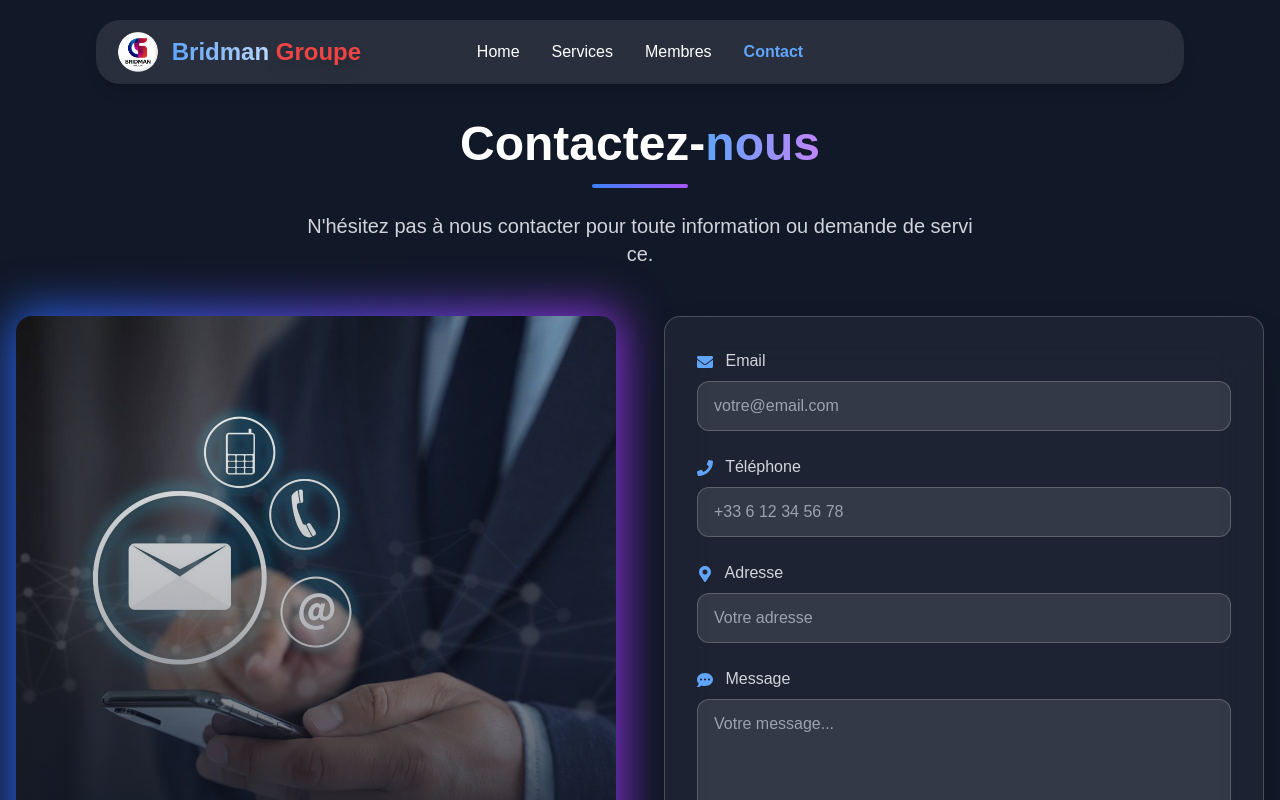
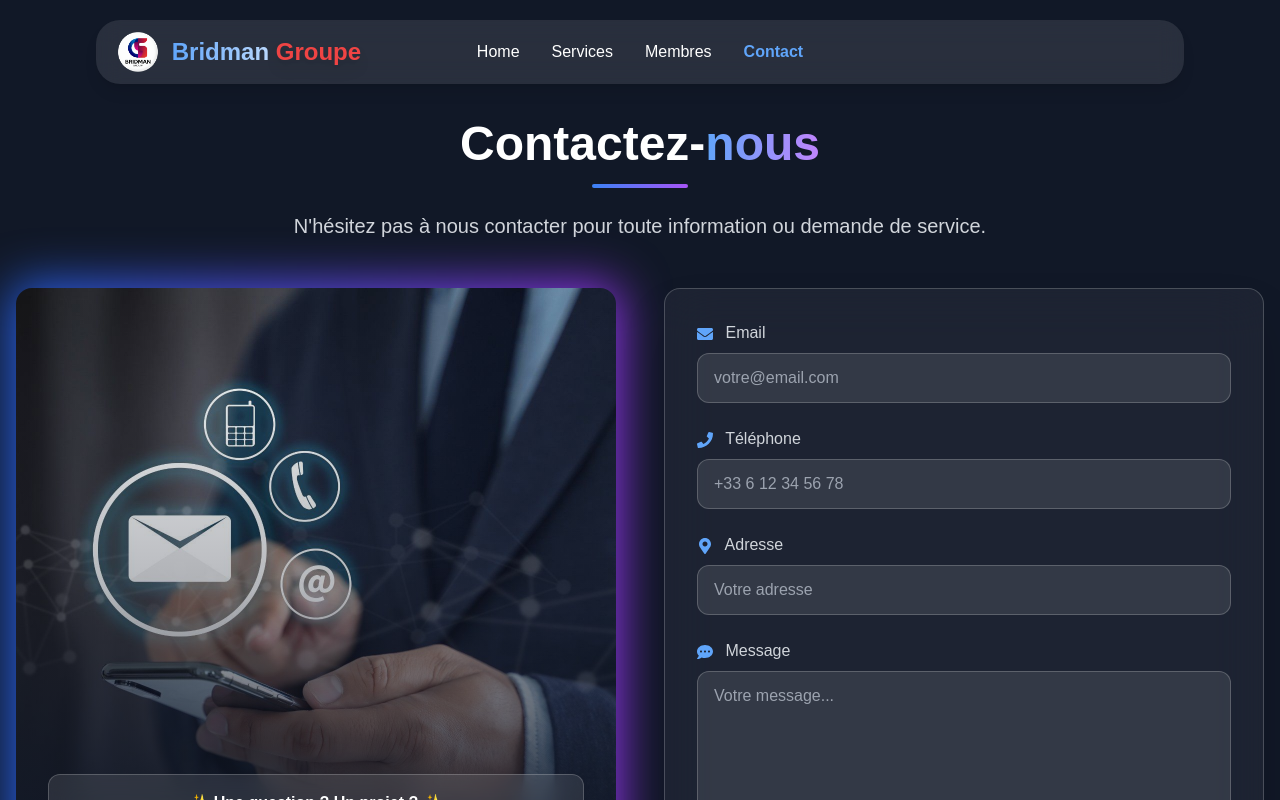
Before and after one commit to SerginoRG/Bridman-Groupe, a React (Vite) app: page /contact in a window 1280 px wide. Shown: the top 800 px of the page. Built offline with nearby package versions, Linux system fonts and the light colour scheme.

Commit message:
Mise à jour des pages contact

```diff
--- a/src/SiteVitrine/Contact.tsx
+++ b/src/SiteVitrine/Contact.tsx
@@ -226,7 +226,7 @@ function Contact() {
           {/* Paragraphe avec animation lettre par lettre */}
           <AnimatedText
             text="N'hésitez pas à nous contacter pour toute information ou demande de service."
-            className="text-xl text-gray-300 max-w-2xl mx-auto"
+            className="text-xl text-gray-300 max-w-3xl mx-auto"
             delay={0.5}
           />
         </motion.div>
```
